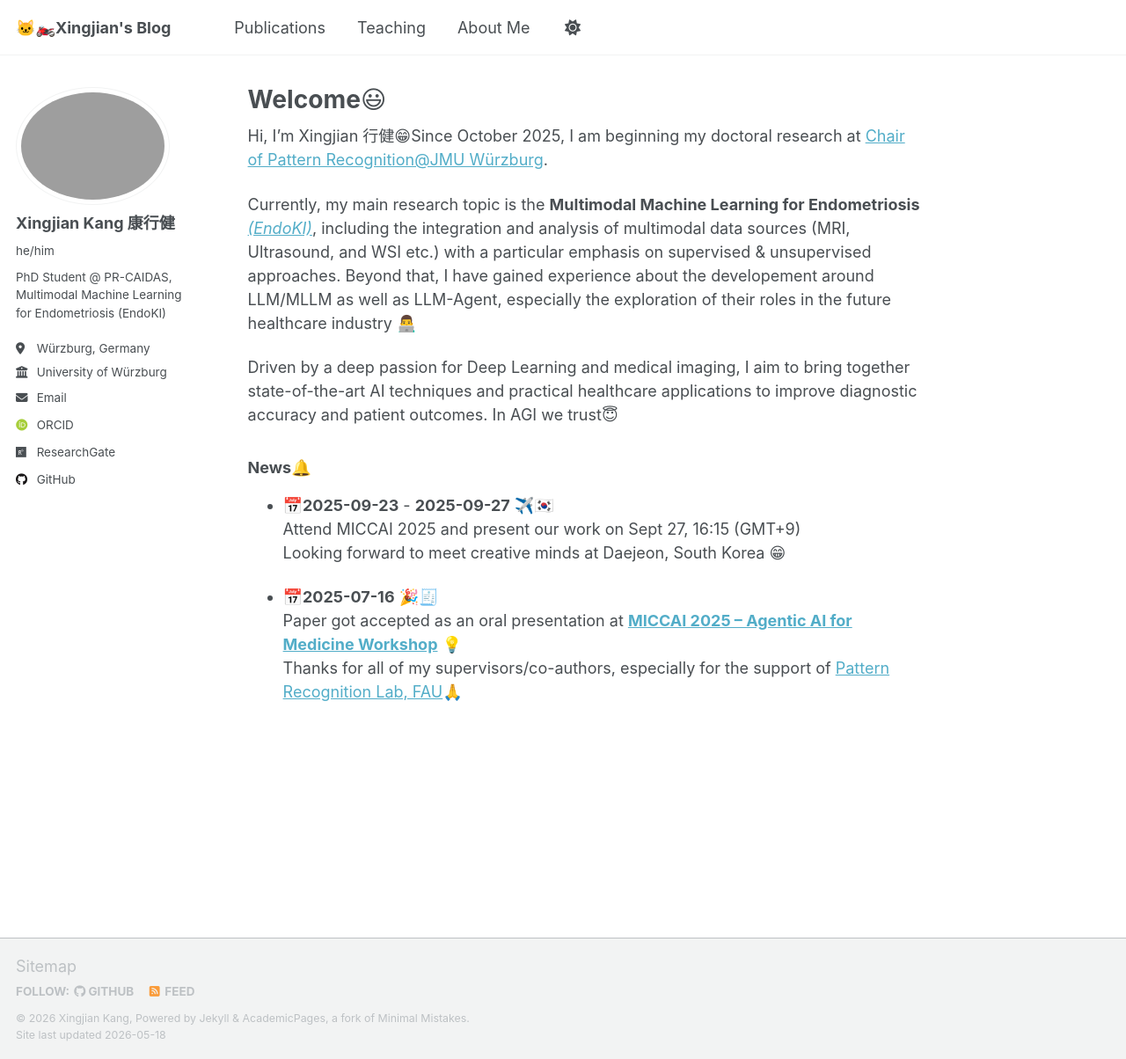
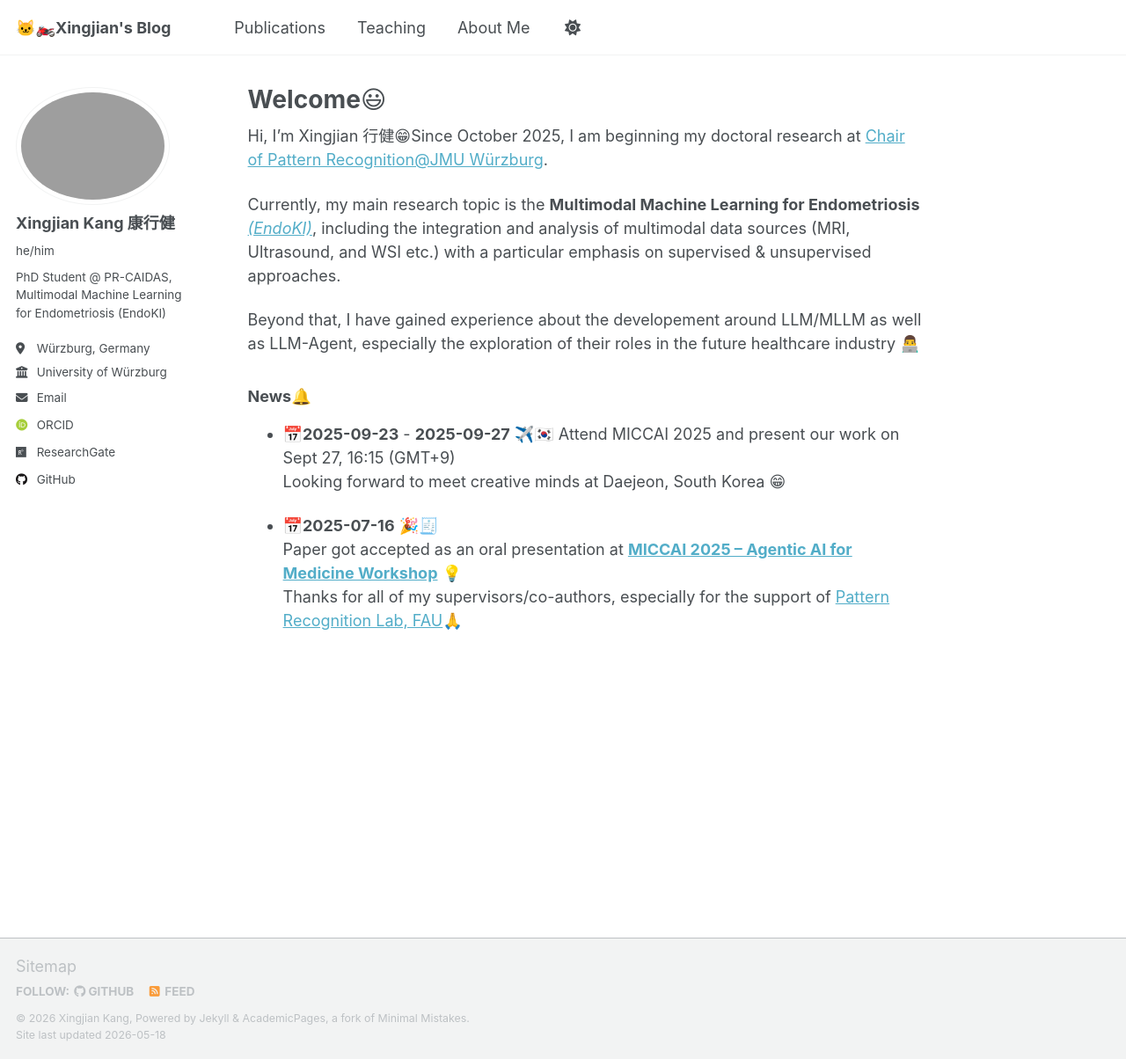
Before and after one commit to TrevorKang/TrevorKang.github.io, a Jekyll site: the page built from _pages/about.md, in a window 1280 px wide and 1204 px high. Shown: the whole window at 88% size. Built offline with Jekyll 4.4.1, drawn with Linux system fonts in a browser that asks for light colours; some web fonts are replaced; a script that is not in the unit is left out.

```diff
--- a/_pages/about.md
+++ b/_pages/about.md
@@ -9,9 +9,9 @@ redirect_from:
 
 Hi, I'm Xingjian 行健😁Since October 2025, I am beginning my doctoral research at [Chair of Pattern Recognition@JMU Würzburg](https://www.caidas.uni-wuerzburg.de/pr/).
 
-Currently, my main research topic is the **Multimodal Machine Learning for Endometriosis** [_(EndoKI)_](https://www.fau.de/2025/07/news/ki-trainierter-ultraschall-gegen-endometriose/), including the integration and analysis of multimodal data sources (MRI, Ultrasound, and WSI etc.) with a particular emphasis on supervised & unsupervised approaches. Beyond that, I have gained experience about the developement around LLM/MLLM as well as LLM-Agent, especially the exploration of their roles in the future healthcare industry 👨‍💻
+Currently, my main research topic is the **Multimodal Machine Learning for Endometriosis** [_(EndoKI)_](https://www.fau.de/2025/07/news/ki-trainierter-ultraschall-gegen-endometriose/), including the integration and analysis of multimodal data sources (MRI, Ultrasound, and WSI etc.) with a particular emphasis on supervised & unsupervised approaches.
 
-Driven by a deep passion for Deep Learning and medical imaging, I aim to bring together state-of-the-art AI techniques and practical healthcare applications to improve diagnostic accuracy and patient outcomes. In AGI we trust😇
+Beyond that, I have gained experience about the developement around LLM/MLLM as well as LLM-Agent, especially the exploration of their roles in the future healthcare industry 👨‍💻
 
 
 ### News🔔
```
Also changed, not shown: _teaching/teaching-2.md (+1 -1 lines).
